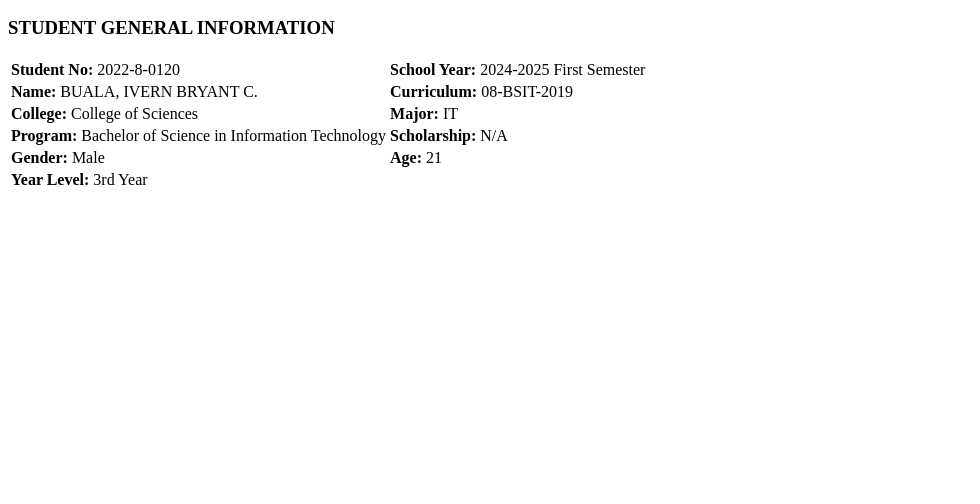
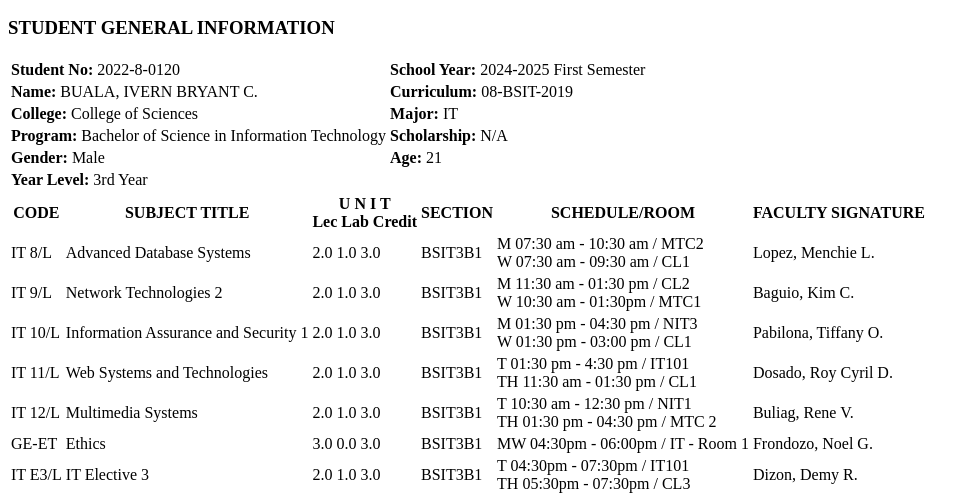
Before and after one commit to pavseh/cert-of-registration-drill2, a plain HTML site: page index.html in a window 1280 px wide. Shown: the part 502-1006 px from the top of the page, without its empty margins (0-980 px from the left). Before the commit the page ends 800 px from the top, so only its background shows below. Drawn offline with Linux system fonts and the light colour scheme.

Commit message:
added Subject Info

```diff
--- a/index.html
+++ b/index.html
@@ -60,6 +60,79 @@
         </table>
     </section>
 
+    <!-- Subject Information -->
+    <section class="subject-info">
+        <table class="subject-table">
+            <thead id="titles">
+                <tr>
+                    <th>CODE</th>
+                    <th>SUBJECT TITLE</th>
+                    <th>U N I T<br>Lec Lab Credit</th>
+                    <th>SECTION</th>
+                    <th>SCHEDULE/ROOM</th>
+                    <th>FACULTY SIGNATURE</th>
+                </tr>
+            </thead>
+            <tbody>
+                <tr>
+                    <td>IT 8/L</td>
+                    <td>Advanced Database Systems</td>
+                    <td>2.0 1.0 3.0</td>
+                    <td>BSIT3B1</td>
+                    <td>M 07:30 am - 10:30 am / MTC2<br>W 07:30 am - 09:30 am / CL1</td>
+                    <td> Lopez, Menchie L.</td>
+                </tr>
+                <tr>
+                    <td>IT 9/L</td>
+                    <td>Network Technologies 2</td>
+                    <td>2.0 1.0 3.0</td>
+                    <td>BSIT3B1</td>
+                    <td>M 11:30 am - 01:30 pm / CL2<br>W 10:30 am - 01:30pm / MTC1</td>
+                    <td>Baguio, Kim C.</td>
+                </tr>
+                <tr>
+                    <td>IT 10/L</td>
+                    <td>Information Assurance and Security 1</td>
+                    <td>2.0 1.0 3.0</td>
+                    <td>BSIT3B1</td>
+                    <td>M 01:30 pm - 04:30 pm / NIT3<br>W 01:30 pm - 03:00 pm / CL1</td>
+                    <td>Pabilona, Tiffany O.</td>
+                </tr>
+                <tr>
+                    <td>IT 11/L</td>
+                    <td>Web Systems and Technologies</td>
+                    <td>2.0 1.0 3.0</td>
+                    <td>BSIT3B1</td>
+                    <td>T 01:30 pm - 4:30 pm / IT101<br>TH 11:30 am - 01:30 pm / CL1</td>
+                    <td>Dosado, Roy Cyril D.</td>
+                </tr>
+                <tr>
+                    <td>IT 12/L</td>
+                    <td>Multimedia Systems</td>
+                    <td>2.0 1.0 3.0</td>
+                    <td>BSIT3B1</td>
+                    <td>T 10:30 am - 12:30 pm / NIT1<br>TH 01:30 pm - 04:30 pm / MTC 2</td>
+                    <td>Buliag, Rene V.</td>
+                </tr>
+                <tr>
+                    <td>GE-ET</td>
+                    <td>Ethics</td>
+                    <td>3.0 0.0 3.0</td>
+                    <td>BSIT3B1</td>
+                    <td>MW 04:30pm - 06:00pm / IT - Room 1</td>
+                    <td>Frondozo, Noel G.</td>
+                </tr>
+                <tr>
+                    <td>IT E3/L</td>
+                    <td>IT Elective 3</td>
+                    <td>2.0 1.0 3.0</td>
+                    <td>BSIT3B1</td>
+                    <td>T 04:30pm - 07:30pm / IT101<br>TH 05:30pm - 07:30pm / CL3</td>
+                    <td>Dizon, Demy R.</td>
+                </tr>
+            </tbody>
+        </table>
+    </section>
 
 
 </body>
```
